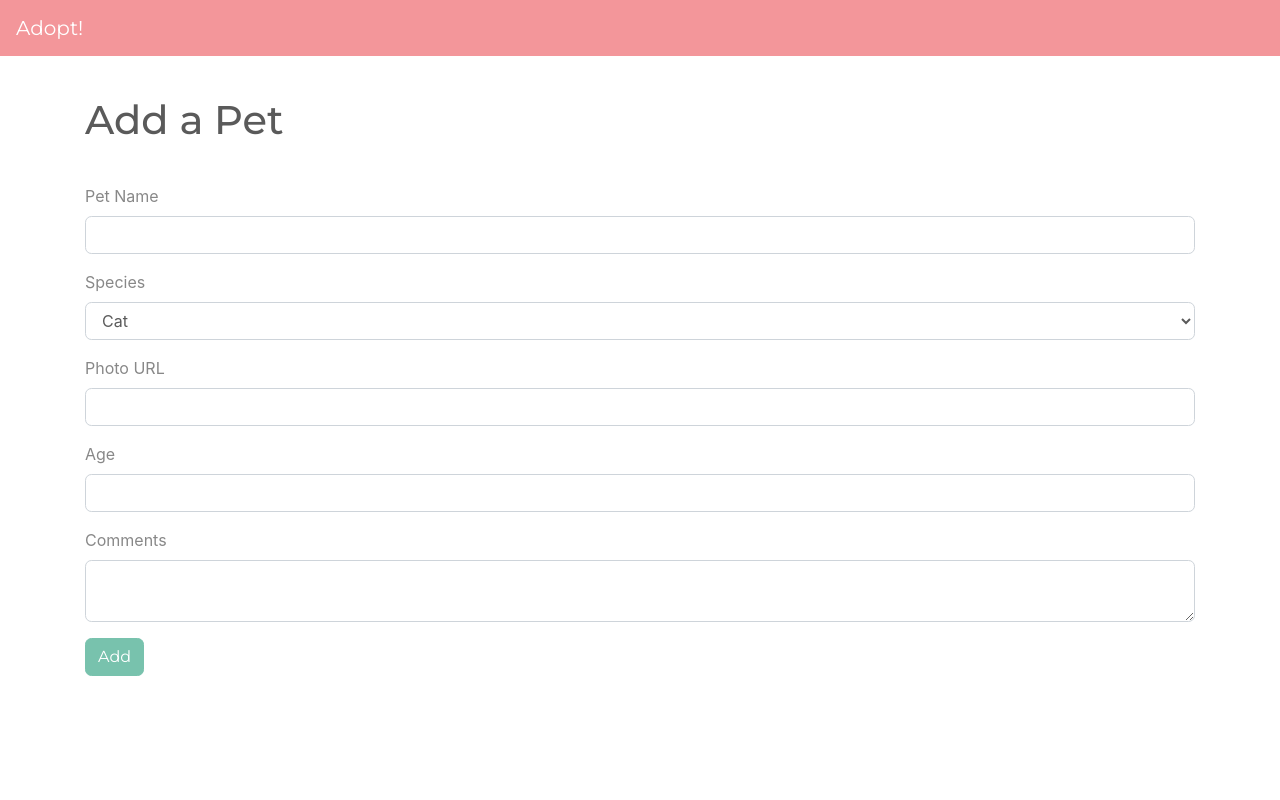
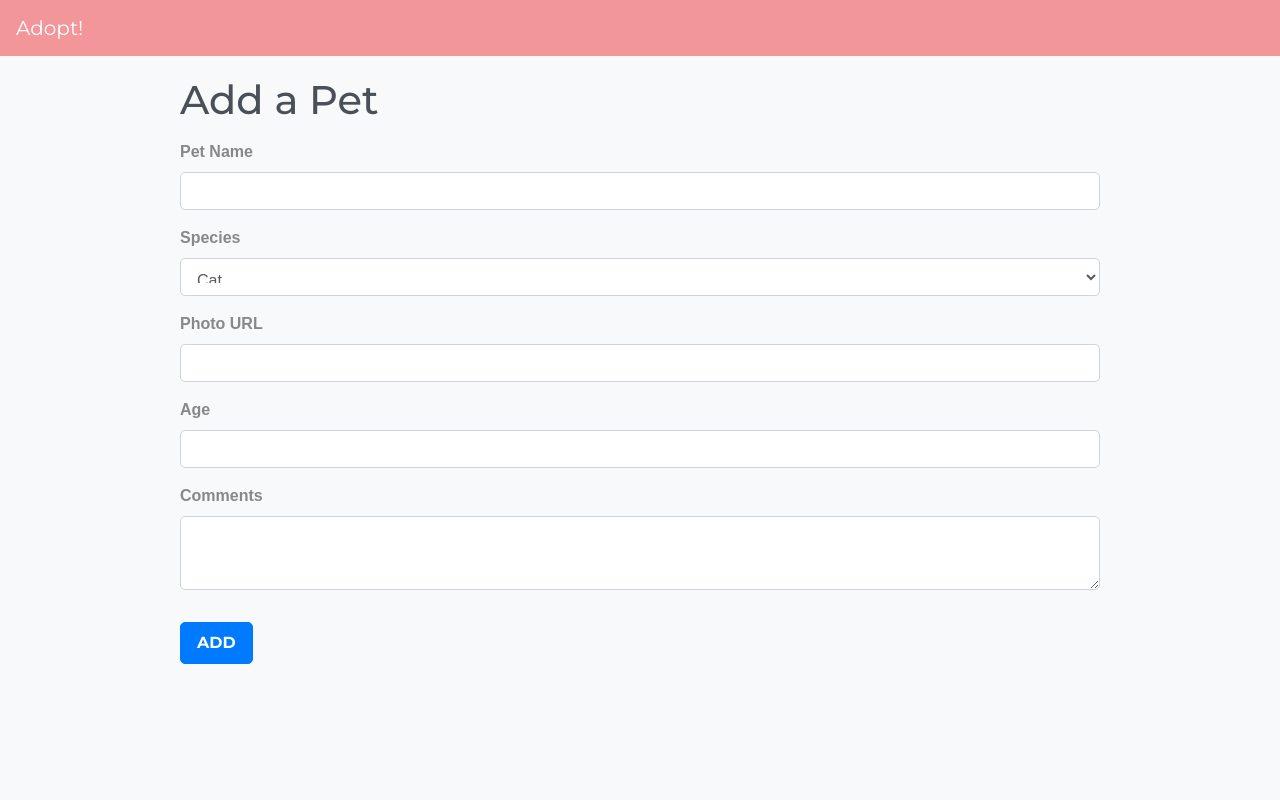
Before and after one commit to Nogal1/WTForms-Adoption-Agency, a Flask app: page /add in a window 1280 px wide. Run offline with Flask 2, Linux system fonts and the light colour scheme.

Commit message:
sorted out dependacy issues, working ok

```diff
--- a/app.py
+++ b/app.py
@@ -1,37 +1,33 @@
 """Flask app for adopt app."""
 
 from flask import Flask, url_for, render_template, redirect, flash, jsonify
-
 from flask_debugtoolbar import DebugToolbarExtension
-
 from models import db, connect_db, Pet
 from forms import AddPetForm, EditPetForm
 
 app = Flask(__name__)
 
+# Configuration
 app.config['SECRET_KEY'] = "abcdef"
-
 app.config['SQLALCHEMY_DATABASE_URI'] = "postgresql:///adopt"
 app.config['SQLALCHEMY_TRACK_MODIFICATIONS'] = False
 
+# Connect the database and create tables
 connect_db(app)
 db.create_all()
 
-# Having the Debug Toolbar show redirects explicitly is often useful;
-# however, if you want to turn it off, you can uncomment this line:
-#
+# Debug Toolbar Configuration
+# Uncomment the line below to disable the toolbar intercepting redirects
 # app.config['DEBUG_TB_INTERCEPT_REDIRECTS'] = False
-
 toolbar = DebugToolbarExtension(app)
 
 
 ##############################################################################
-
+# Routes
 
 @app.route("/")
 def list_pets():
     """List all pets."""
-
     pets = Pet.query.all()
     return render_template("pet_list.html", pets=pets)
 
@@ -39,27 +35,22 @@ def list_pets():
 @app.route("/add", methods=["GET", "POST"])
 def add_pet():
     """Add a pet."""
-
     form = AddPetForm()
 
     if form.validate_on_submit():
         data = {k: v for k, v in form.data.items() if k != "csrf_token"}
         new_pet = Pet(**data)
-        # new_pet = Pet(name=form.name.data, age=form.age.data, ...)
         db.session.add(new_pet)
         db.session.commit()
         flash(f"{new_pet.name} added.")
         return redirect(url_for('list_pets'))
 
-    else:
-        # re-present form for editing
-        return render_template("pet_add_form.html", form=form)
+    return render_template("pet_add_form.html", form=form)
 
 
 @app.route("/<int:pet_id>", methods=["GET", "POST"])
 def edit_pet(pet_id):
     """Edit pet."""
-
     pet = Pet.query.get_or_404(pet_id)
     form = EditPetForm(obj=pet)
 
@@ -71,16 +62,16 @@ def edit_pet(pet_id):
         flash(f"{pet.name} updated.")
         return redirect(url_for('list_pets'))
 
-    else:
-        # failed; re-present form for editing
-        return render_template("pet_edit_form.html", form=form, pet=pet)
+    return render_template("pet_edit_form.html", form=form, pet=pet)
 
 
 @app.route("/api/pets/<int:pet_id>", methods=['GET'])
 def api_get_pet(pet_id):
     """Return basic info about pet in JSON."""
-
     pet = Pet.query.get_or_404(pet_id)
     info = {"name": pet.name, "age": pet.age}
+    return jsonify(info)
 
-    return jsonify(info)
+
+if __name__ == "__main__":
+    app.run(debug=True)
--- a/forms.py
+++ b/forms.py
@@ -3,7 +3,6 @@
 from flask_wtf import FlaskForm
 from wtforms import StringField, IntegerField, SelectField, TextAreaField, BooleanField
 from wtforms.validators import InputRequired, Length, NumberRange, URL, Optional
-
 
 class AddPetForm(FlaskForm):
     """Form for adding pets."""
--- a/models.py
+++ b/models.py
@@ -5,7 +5,6 @@ from flask_sqlalchemy import SQLAlchemy
 GENERIC_IMAGE = "https://mylostpetalert.com/wp-content/themes/mlpa-child/images/nophoto.gif"
 
 db = SQLAlchemy()
-
 
 class Pet(db.Model):
     """Adoptable pet."""
@@ -22,15 +21,12 @@ class Pet(db.Model):
 
     def image_url(self):
         """Return image for pet -- bespoke or generic."""
-
         return self.photo_url or GENERIC_IMAGE
-
 
 def connect_db(app):
     """Connect this database to provided Flask app.
 
     You should call this in your Flask app.
     """
-
     db.app = app
     db.init_app(app)
--- a/static/adopt.css
+++ b/static/adopt.css
@@ -1,11 +1,130 @@
-h1, h2 {
-  margin: 1em 0;
+/* General Body Styling */
+body {
+  font-family: 'Arial', sans-serif;
+  background-color: #f8f9fa;
+  margin: 0;
+  padding: 0;
 }
 
-.form-control li {
-  list-style-type: none;
+/* Header Styling */
+header {
+  background-color: #343a40;
+  color: white;
+  padding: 1rem 0;
+  text-align: center;
+  font-size: 1.5rem;
+  margin-bottom: 2rem;
 }
 
+header nav a {
+  color: #ffffff;
+  margin: 0 15px;
+  text-decoration: none;
+  font-weight: bold;
+}
+
+header nav a:hover {
+  color: #ced4da;
+}
+
+/* Container for Main Content */
+.container {
+  max-width: 960px;
+  margin: 0 auto;
+  padding: 20px;
+}
+
+/* Styling for H1 and H2 Elements */
+h1,
+h2 {
+  color: #495057;
+  margin-bottom: 1rem;
+}
+
+/* Styling for Pet Listing */
 .pets-listing {
-  margin-bottom: 2em;
+  display: flex;
+  flex-wrap: wrap;
+  gap: 1.5rem;
+  margin-bottom: 2rem;
 }
+
+.pets-listing .col-3 {
+  flex: 0 0 23%;
+  background-color: white;
+  padding: 1rem;
+  border: 1px solid #ced4da;
+  border-radius: 5px;
+  text-align: center;
+  box-shadow: 0 0 10px rgba(0, 0, 0, 0.1);
+}
+
+.pets-listing .col-3 img {
+  max-width: 100%;
+  border-radius: 5px;
+  margin-bottom: 0.5rem;
+}
+
+.pets-listing .col-3 a {
+  color: #007bff;
+  font-weight: bold;
+  text-decoration: none;
+}
+
+.pets-listing .col-3 a:hover {
+  color: #0056b3;
+}
+
+/* Button Styling */
+.btn-primary {
+  background-color: #007bff;
+  border-color: #007bff;
+  color: white;
+  padding: 0.5rem 1rem;
+  text-transform: uppercase;
+  font-weight: bold;
+  border-radius: 5px;
+  text-decoration: none;
+  display: inline-block;
+  margin-top: 1rem;
+}
+
+.btn-primary:hover {
+  background-color: #0056b3;
+  border-color: #004085;
+}
+
+/* Form Group Styling */
+.form-group {
+  margin-bottom: 1rem;
+}
+
+.form-group label {
+  font-weight: bold;
+  display: block;
+  margin-bottom: 0.5rem;
+}
+
+.form-control {
+  width: 100%;
+  padding: 0.75rem;
+  border: 1px solid #ced4da;
+  border-radius: 5px;
+  font-size: 1rem;
+}
+
+.form-control:focus {
+  border-color: #80bdff;
+  outline: none;
+}
+
+/* Flash Messages Styling */
+.alert-info {
+  background-color: #d1ecf1;
+  border-color: #bee5eb;
+  color: #0c5460;
+  padding: 0.75rem 1.25rem;
+  border-radius: 5px;
+  margin-bottom: 1rem;
+  font-weight: bold;
+}
--- a/templates/_form.html
+++ b/templates/_form.html
@@ -1,6 +1,6 @@
 {{ form.hidden_tag() }}
 
-{% for field in form if field.widget.input_type != 'hidden'%}
+{% for field in form if field.widget.input_type != 'hidden' %}
 
 <div class='form-group'>
   {{ field.label }}
--- a/templates/base.html
+++ b/templates/base.html
@@ -3,7 +3,7 @@
 <head>
   <title>Adopt</title>
   <link rel="stylesheet" href="https://bootswatch.com/4/minty/bootstrap.min.css">
-  <link rel="stylesheet" href="/static/adopt.css">
+  <link rel="stylesheet" href="static/adopt.css">
 </head>
 
 <body>
@@ -24,4 +24,5 @@
   </div>
 
 </body>
+
 </html>
```
Also changed, not shown: seed.sql (+4 -4 lines), templates/pet_add_form.html (line endings or trailing spaces), templates/pet_edit_form.html (line endings or trailing spaces), templates/pet_list.html (line endings or trailing spaces). Lines whose indentation alone changed are shown as unchanged.
